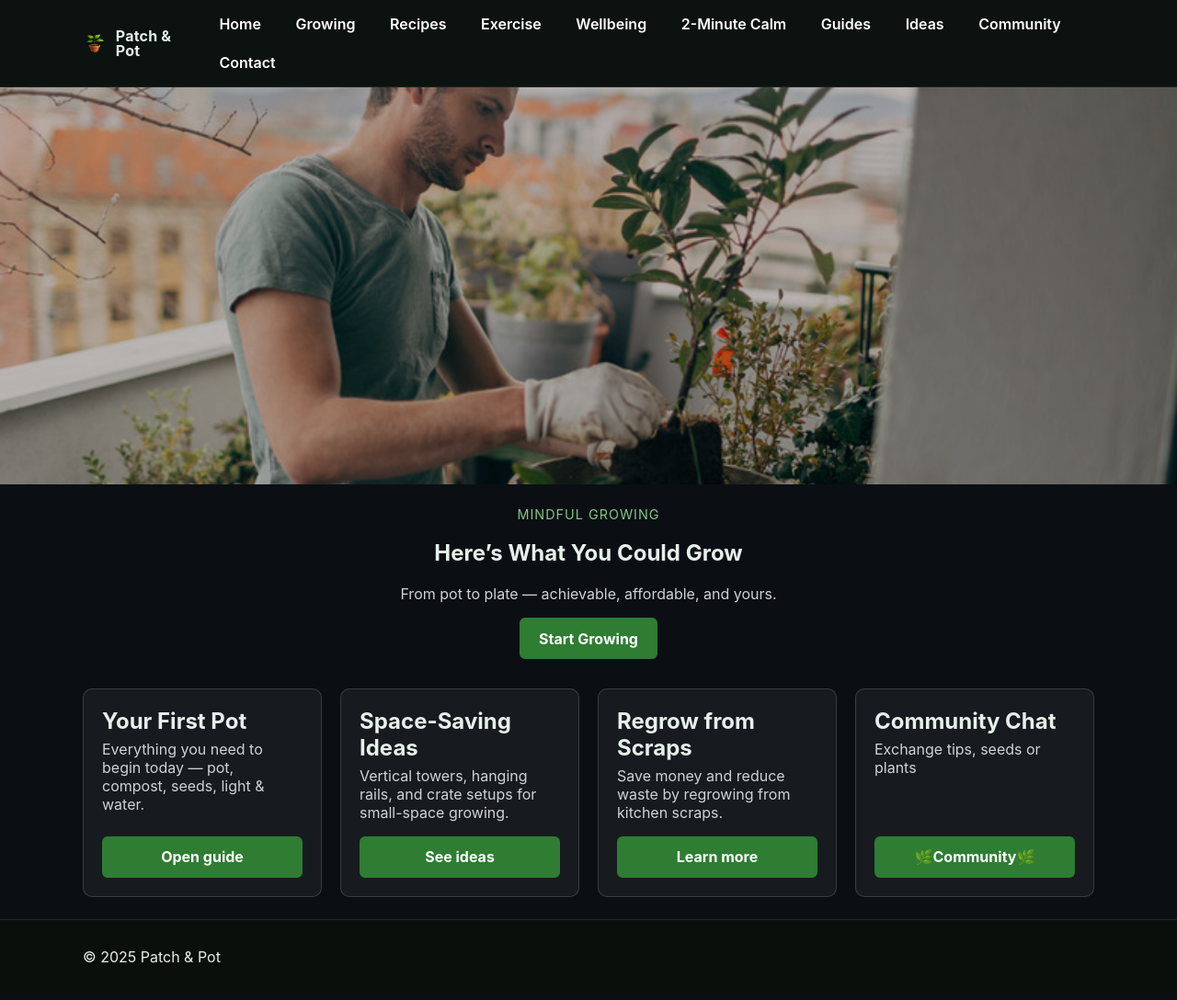
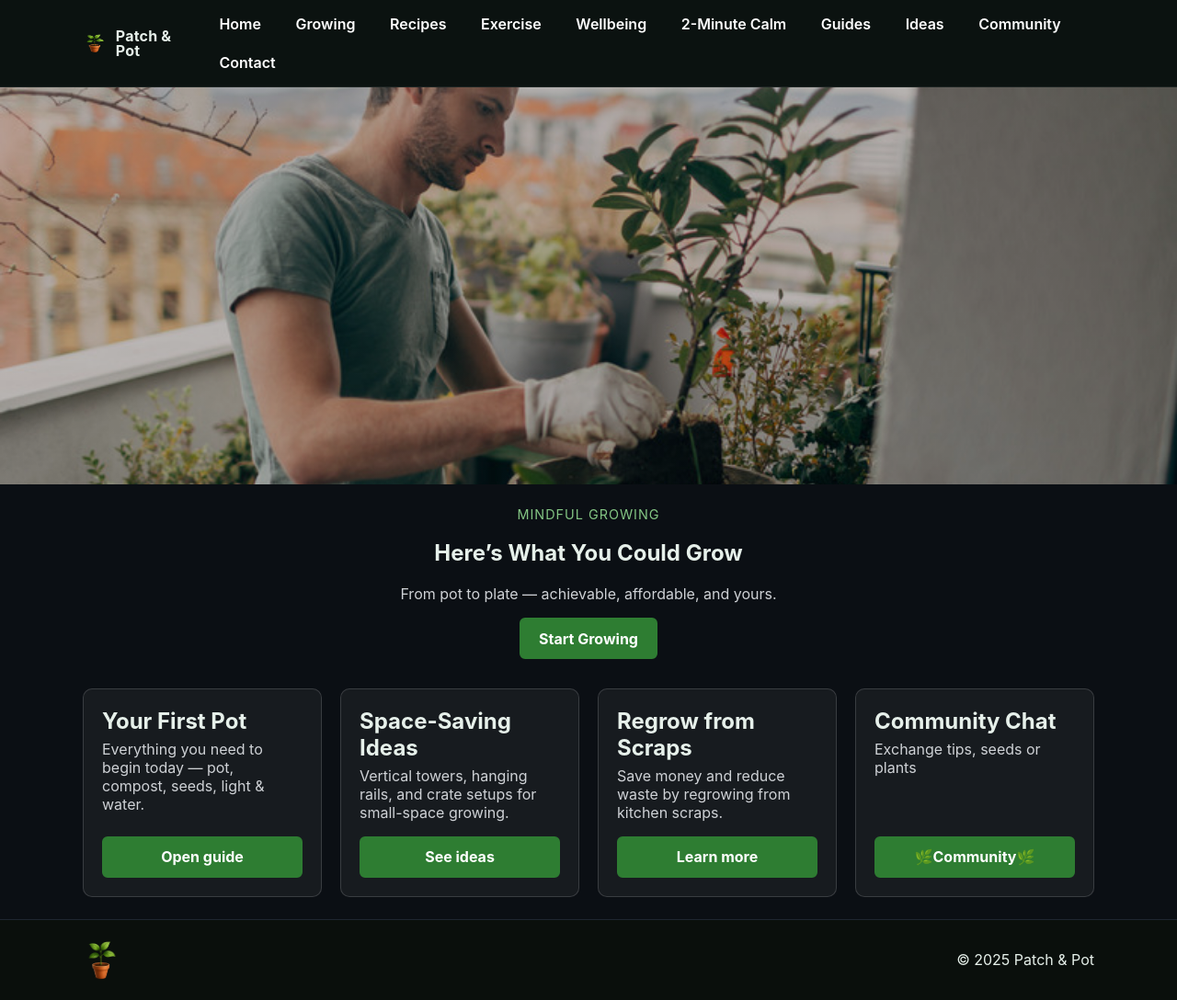
Before and after one commit to grantfitfuel/patchandpot, a Jekyll site: the page built from sites/index.html, in a window 1280 px wide. Shown: the whole page at 92% size. Built offline with Jekyll 4.4.1, drawn with Linux system fonts in a browser that asks for light colours.

Commit message:
Update footer.html

```diff
--- a/sites/_includes/footer.html
+++ b/sites/_includes/footer.html
@@ -1,5 +1,7 @@
 <footer class="site-footer" role="contentinfo">
-  <div class="wrap">
+  <div class="wrap footer-flex">
+    {% assign brand_logo = site.logo | default: '/img/patchandpot-logo.png' %}
+    <img src="{{ brand_logo | relative_url }}" alt="Patch & Pot logo" width="40" height="40" loading="lazy">
     <p>&copy; {{ site.time | date: '%Y' }} Patch &amp; Pot</p>
   </div>
 </footer>
```
